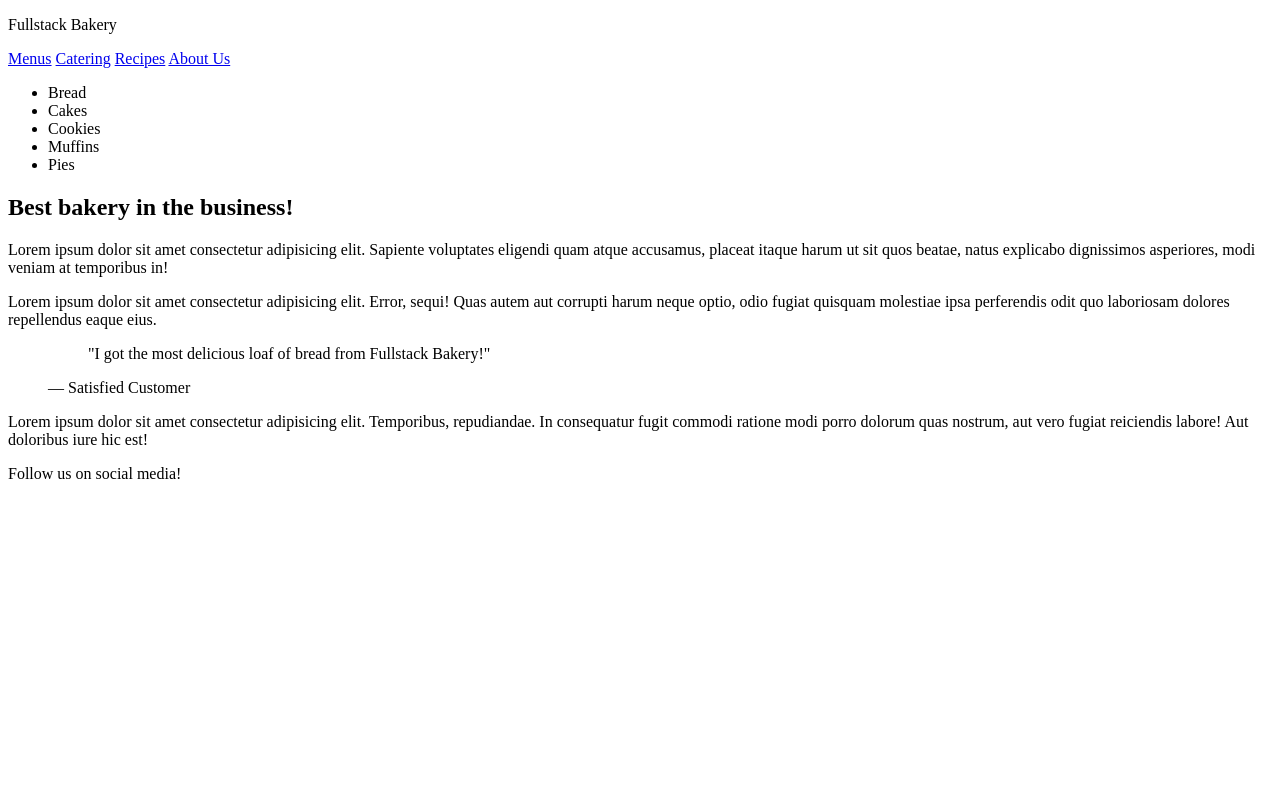
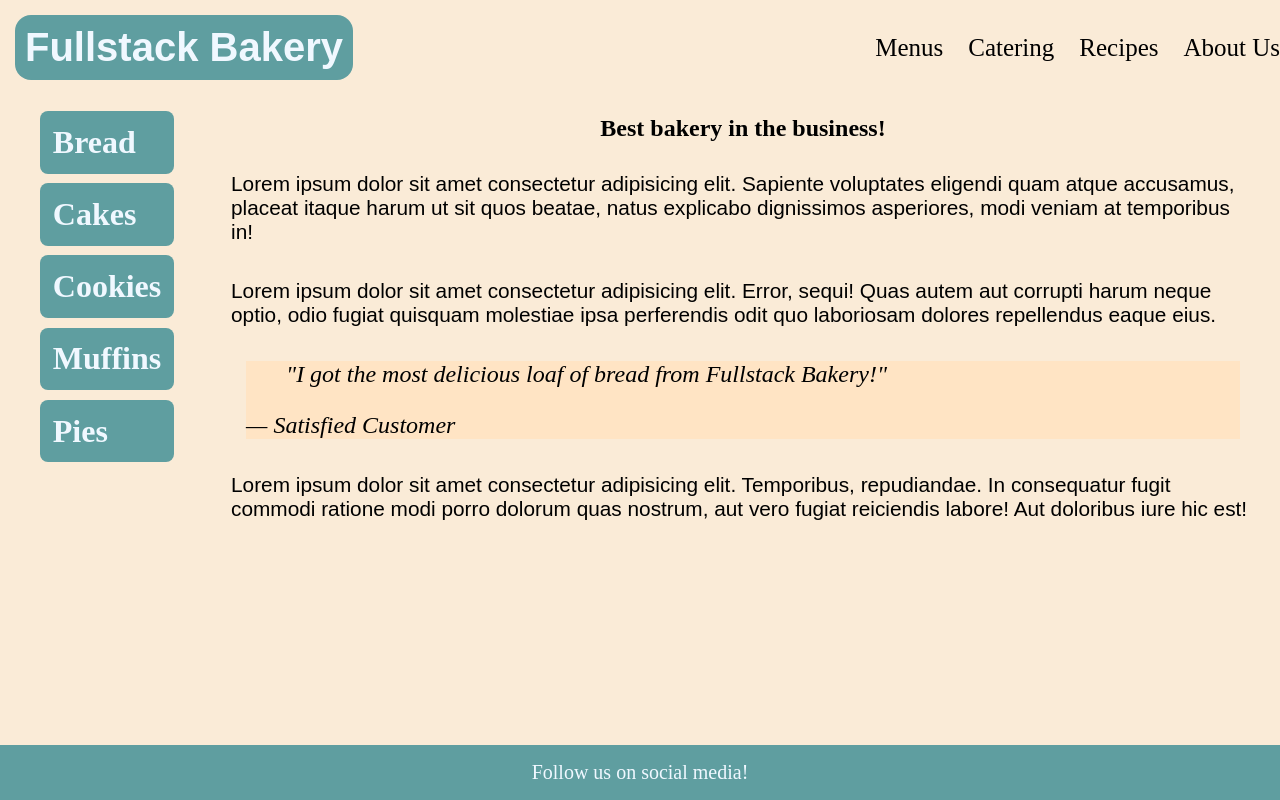
Before and after one commit to Steve010300/Fullstack-Bakery, a plain HTML site: page index.html in a window 1280 px wide. Drawn offline with Linux system fonts and the light colour scheme.

Commit message:
fullstack-bakery

```diff
--- /dev/null
+++ b/index.css
@@ -0,0 +1,133 @@
+
+html, body{
+    height: 100%;
+    margin: 0%;
+}
+
+body{
+    display: flex;
+    flex-direction: column;
+}
+
+main{
+    flex-grow: 1;
+}
+
+p{
+    font-family: sans-serif;
+    font-size: 12pt;
+    margin: 15px;
+    padding: 10px;
+}
+
+html{
+    background-color: antiquewhite;
+}
+
+header{
+    display: flex;
+    flex-direction: row;
+    justify-content: space-between;
+}
+
+nav{
+    font-size: 25px;
+    align-items: center;
+    display: flex;
+    gap: 2ch;
+    text-align: right;
+}
+
+nav a{
+    text-decoration: none;
+    color: black;
+}
+
+.brand{
+    font-size: 30pt;
+    font-weight: bold;
+    background-color: cadetblue;
+    border-radius: 1rem;
+    color: aliceblue;
+}
+
+main{
+    display: flex;
+    flex-direction: row;
+    gap: 2rem;
+}
+
+h1{
+    text-align: center;
+}
+
+
+ul {
+    display: flex;
+    flex-direction: column;
+    justify-content: space-between;
+    gap: 1.2ch;
+    color: aliceblue;
+    list-style: none;
+}
+
+ul li{
+    padding: .8rem;
+}
+
+.bread{
+    background-color: cadetblue;
+    border-radius: .5rem;
+    font-size: 2rem;
+    font-weight: bold;
+}
+
+.cakes{
+    background-color: cadetblue;
+    border-radius: .5rem;
+    font-size: 2rem;
+    font-weight: bold;
+}
+
+.cookies{
+    background-color: cadetblue;
+    border-radius: .5rem;
+    font-size: 2rem;
+    font-weight: bold;
+}
+
+.muffins{
+    background-color: cadetblue;
+    border-radius: .5rem;
+    font-size: 2rem;
+    font-weight: bold;
+}
+
+.pies{
+    background-color: cadetblue;
+    border-radius: .5rem;
+    font-size: 2rem;
+    font-weight: bold;
+
+}
+
+.info{
+    font-size: 1.3rem;
+}
+
+.testimonial{
+    background-color: bisque;
+    font-style: italic;
+    font-size: 1.5rem;
+}
+
+
+footer {
+
+  padding: 1rem;
+  text-align: center;
+  background-color: cadetblue;
+  color: aliceblue;
+  font-size: 20px;
+
+}
--- a/index.html
+++ b/index.html
@@ -2,6 +2,7 @@
 <html lang="en">
   <head>
     <title>Fullstack Bakery</title>
+    <link rel="stylesheet" href="index.css"/>
   </head>
   <body>
     <header>
@@ -16,22 +17,22 @@
     <main>
       <aside>
         <ul>
-          <li>Bread</li>
-          <li>Cakes</li>
-          <li>Cookies</li>
-          <li>Muffins</li>
-          <li>Pies</li>
+          <li class="bread" >Bread</li>
+          <li class="cakes">Cakes</li>
+          <li class="cookies" >Cookies</li>
+          <li class="muffins" >Muffins</li>
+          <li class="pies" >Pies</li>
         </ul>
       </aside>
       <article>
         <h1>Best bakery in the business!</h1>
-        <p>
+        <p class="info" >
           Lorem ipsum dolor sit amet consectetur adipisicing elit. Sapiente
           voluptates eligendi quam atque accusamus, placeat itaque harum ut sit
           quos beatae, natus explicabo dignissimos asperiores, modi veniam at
           temporibus in!
         </p>
-        <p>
+        <p class="info" >
           Lorem ipsum dolor sit amet consectetur adipisicing elit. Error, sequi!
           Quas autem aut corrupti harum neque optio, odio fugiat quisquam
           molestiae ipsa perferendis odit quo laboriosam dolores repellendus
@@ -43,7 +44,7 @@
           </blockquote>
           <figcaption>— Satisfied Customer</figcaption>
         </figure>
-        <p>
+        <p class="info">
           Lorem ipsum dolor sit amet consectetur adipisicing elit. Temporibus,
           repudiandae. In consequatur fugit commodi ratione modi porro dolorum
           quas nostrum, aut vero fugiat reiciendis labore! Aut doloribus iure
```
